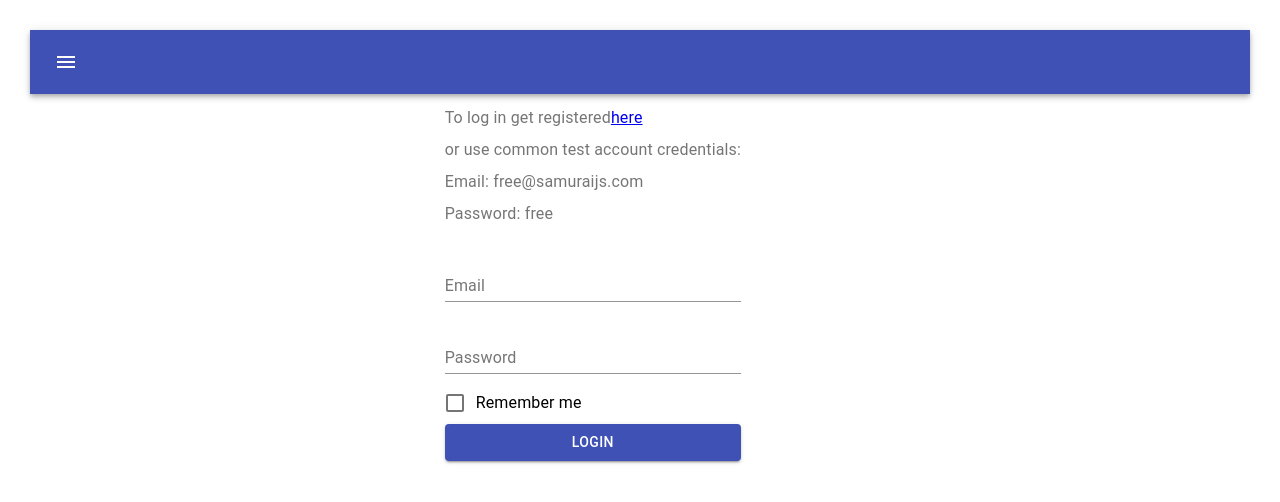
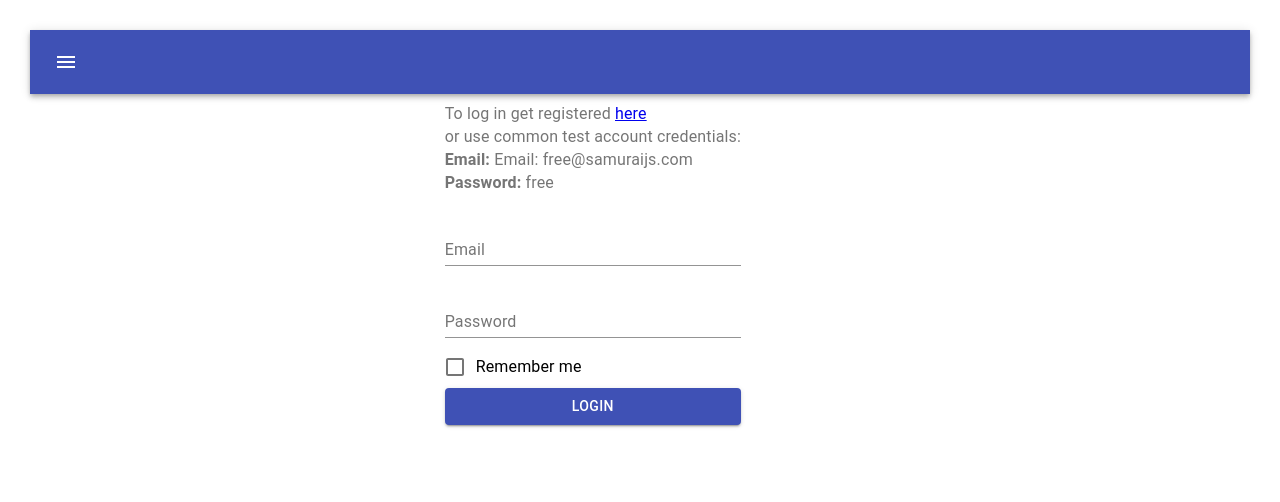
Before and after one commit to Margokomilfo-dev/todolist, a React (Create React App) app: page /login in a window 1280 px wide. Shown: the top 502 px of the page. Built offline with nearby package versions, Linux system fonts and the light colour scheme.

Commit message:
16 - form - styles

```diff
--- /dev/null
+++ b/src/features/Login/Login.module.css
@@ -0,0 +1,11 @@
+.info p{
+    line-height: 7px;
+}
+.info p span{
+    font-weight: 600;
+}
+.error {
+    color: red;
+    margin-top: -10px;
+    font-size: 12px;
+}
--- a/src/features/Login/Login.tsx
+++ b/src/features/Login/Login.tsx
@@ -1,6 +1,7 @@
 import React from 'react'
 import {Checkbox, FormControl, FormControlLabel, FormGroup, FormLabel, TextField, Button, Grid} from '@material-ui/core'
-import { useFormik } from 'formik'
+import {useFormik} from 'formik'
+import s from './Login.module.css'
 
 type FormikErrorType = {
     email?: string
@@ -9,21 +10,21 @@ type FormikErrorType = {
 }
 
 export const Login = () => {
-    const validate = (values: {email: string,password: string,rememberMe: boolean}) => {
-        const errors:FormikErrorType= {};
+    const validate = (values: { email: string, password: string, rememberMe: boolean }) => {
+        const errors: FormikErrorType = {}
         if (!values.password) {
-            errors.password = 'Required';
+            errors.password = 'Required'
         } else if (values.password.length < 5) {
-            errors.password = 'Must be 5 characters or more';
+            errors.password = 'Must be 5 characters or more'
         }
         if (!values.email) {
-            errors.email = 'Required';
+            errors.email = 'Required'
         } else if (!/^[A-Z0-9._%+-]+@[A-Z0-9.-]+\.[A-Z]{2,4}$/i.test(values.email)) {
-            errors.email = 'Invalid email address';
+            errors.email = 'Invalid email address'
         }
 
-        return errors;
-    };
+        return errors
+    }
 
     const formik = useFormik({
         initialValues: {
@@ -33,7 +34,7 @@ export const Login = () => {
         },
         validate,
         onSubmit: values => {
-            alert(JSON.stringify(values));
+            alert(JSON.stringify(values))
         },
     })
 
@@ -41,15 +42,15 @@ export const Login = () => {
         <Grid item xs={4}>
             <form onSubmit={formik.handleSubmit}>
                 <FormControl>
-                    <FormLabel>
-                        <p>To log in get registered
+                    <FormLabel className={s.info}>
+                        <p>To log in get registered&nbsp;
                             <a href={'https://social-network.samuraijs.com/'}
                                target={'_blank'}>here
                             </a>
                         </p>
                         <p>or use common test account credentials:</p>
-                        <p>Email: free@samuraijs.com</p>
-                        <p>Password: free</p>
+                        <p><span>Email: </span>Email: free@samuraijs.com</p>
+                        <p><span>Password: </span> free</p>
                     </FormLabel>
                     <FormGroup>
                         <TextField
@@ -60,7 +61,8 @@ export const Login = () => {
                             value={formik.values.email}
                             onBlur={formik.handleBlur}
                         />
-                        {formik.touched.email && formik.errors.email ? <div>{formik.errors.email}</div> : null}
+                        {formik.touched.email && formik.errors.email ?
+                            <div className={s.error}>{formik.errors.email}</div> : null}
                         <TextField
                             type="password"
                             label="Password"
@@ -70,10 +72,11 @@ export const Login = () => {
                             value={formik.values.password}
                             onBlur={formik.handleBlur}
                         />
-                        {formik.touched.password && formik.errors.password ? <div>{formik.errors.password}</div> : null}
+                        {formik.touched.password && formik.errors.password ?
+                            <div className={s.error}>{formik.errors.password}</div> : null}
                         <FormControlLabel
                             label={'Remember me'}
-                            control={<Checkbox />}
+                            control={<Checkbox/>}
                             name="rememberMe"
                             onChange={formik.handleChange}
                             value={formik.values.rememberMe}
```
